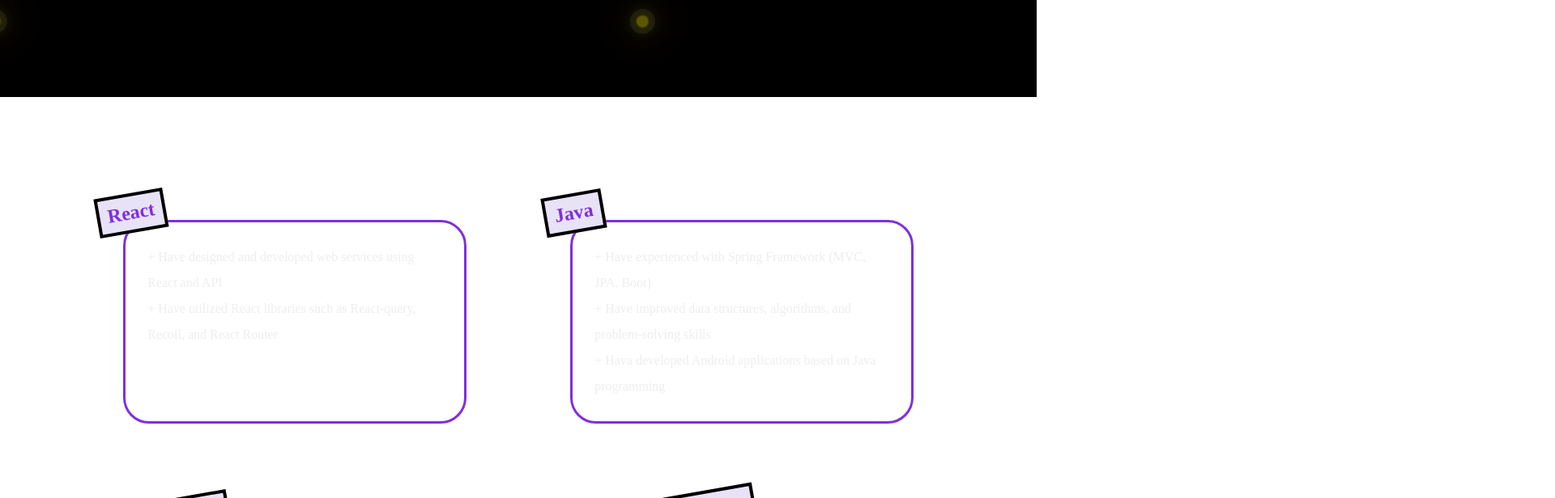
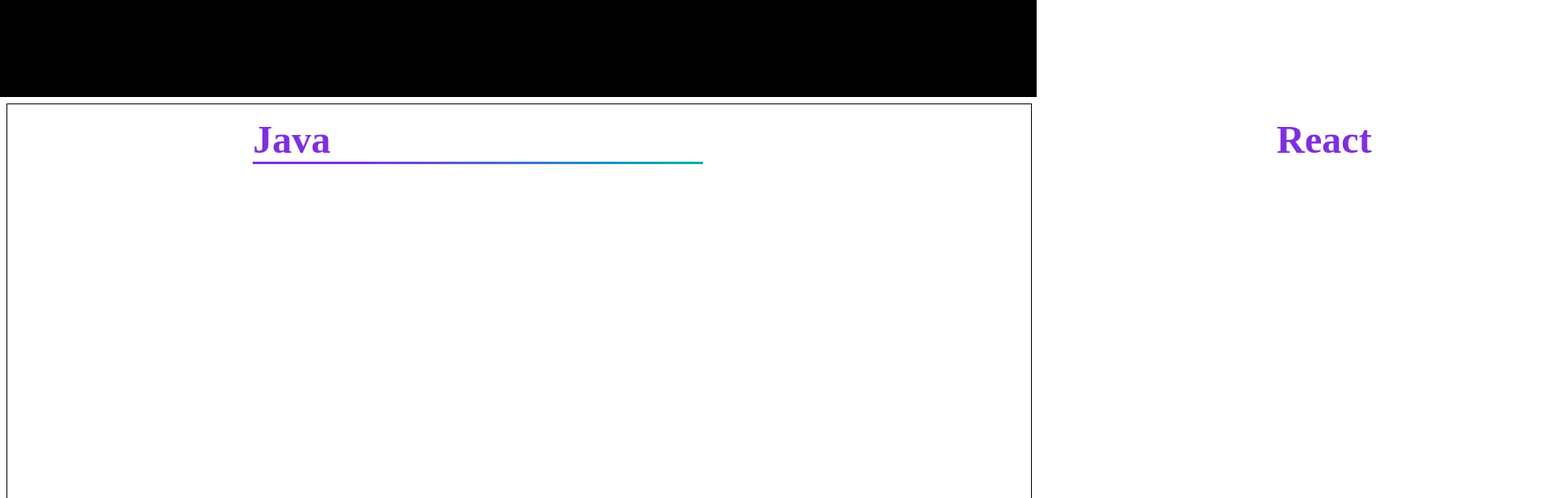
Before and after one commit to Hyukjoo-Lee/ReactJS_portfolio, a React (Create React App) app: page / in a window 1280 px wide. Shown: the part 680-1296 px from the top of the page at 81% size, 1920 px wide, since content can reach past the window. Built offline with nearby package versions, Linux system fonts and the light colour scheme.

Commit message:
design: information text slider animation

```diff
--- a/src/App.tsx
+++ b/src/App.tsx
@@ -1,8 +1,8 @@
 import { BrowserRouter } from "react-router-dom";
 import { ThemeProvider } from "styled-components";
 import Background from "./components/Background";
+import IntroPage from "./components/Intro/IntroPage";
 import NavBar from "./components/Navbar";
-import Skills from "./components/Skills/Skills";
 import SkillsPage from "./components/Skills/SkillsPage";
 import Start from "./components/Start/Start";
 import { theme } from "./theme";
@@ -15,6 +15,7 @@ function App() {
           <Background />
           <NavBar />
           <Start />
+          <IntroPage />
           <SkillsPage />
           {/* <Intro />
           <Skills />
--- /dev/null
+++ b/src/components/Intro/IntroPage.tsx
@@ -0,0 +1,21 @@
+import styled from "styled-components";
+import { Wrapper } from "../Wrapper";
+import IntroSlider from "./IntroSlider";
+
+const InfoBox = styled.div`
+  display: flex;
+  flex-direction: column;
+  align-items: center;
+  justify-content: center;
+`;
+const IntroPage = () => {
+  return (
+    <Wrapper>
+      <InfoBox>
+        <IntroSlider />
+      </InfoBox>
+    </Wrapper>
+  );
+};
+
+export default IntroPage;
--- /dev/null
+++ b/src/components/Intro/IntroSlider.tsx
@@ -0,0 +1,76 @@
+import styled from "styled-components";
+import { media } from "../../theme";
+
+const SlideContainer = styled.div`
+  width: 100%;
+  margin-top: 1em;
+`;
+
+const Slides = styled.div`
+  width: 600%;
+  overflow: hidden;
+  display: flex;
+  animation: slide 20s infinite;
+`;
+
+const Slide = styled.div`
+  width: 100%;
+  font-size: 3em;
+  font-weight: 700;
+  padding-left: 4%;
+  color: ${({ theme }) => theme.color.purple};
+
+  ${media.medium_max} {
+    font-size: 2em;
+  }
+`;
+
+export const ProgressContainer = styled.div<StyledModalProps>`
+  position: relative;
+  padding-left: 24%;
+  height: 0.3em;
+  width: 20%;
+`;
+
+export const Progress = styled.div`
+  height: 0.2em;
+  background: ${({ theme }) => theme.color.gradient};
+  position: absolute;
+  animation: progress 4s infinite;
+`;
+
+interface StyledModalProps {
+  height?: number;
+  width?: number;
+  paddingLeft?: number;
+}
+
+const IntroSlider = () => (
+  <SlideContainer>
+    <Slides>
+      <Slide>
+        <span className="__text">Full-Stack</span>
+      </Slide>
+      <Slide>
+        <span>Java</span>
+      </Slide>
+      <Slide>
+        <span className="__text">React</span>
+      </Slide>
+      <Slide>
+        <span className="__text">HTML / CSS</span>
+      </Slide>
+      <Slide>
+        <span className="__text">Javascript</span>
+      </Slide>
+      <Slide>
+        <span className="__text">Typescript</span>
+      </Slide>
+    </Slides>
+    <ProgressContainer>
+      <Progress />
+    </ProgressContainer>
+  </SlideContainer>
+);
+
+export default IntroSlider;
--- a/src/components/Skills/SkillsPage.tsx
+++ b/src/components/Skills/SkillsPage.tsx
@@ -1,6 +1,7 @@
 import styled from "styled-components";
 import { skills } from "../../data";
 import { media } from "../../theme";
+import { Wrapper } from "../Wrapper";
 import Skills from "./Skills";
 
 const SkillBoxes = styled.div`
@@ -21,11 +22,13 @@ const SkillBoxes = styled.div`
 
 const SkillsPage = () => {
   return (
-    <SkillBoxes>
-      {skills.map((skill, idx) => (
-        <Skills key={idx.toString()} skill={skill} />
-      ))}
-    </SkillBoxes>
+    <Wrapper>
+      <SkillBoxes>
+        {skills.map((skill, idx) => (
+          <Skills key={idx.toString()} skill={skill} />
+        ))}
+      </SkillBoxes>
+    </Wrapper>
   );
 };
 
--- a/src/index.css
+++ b/src/index.css
@@ -0,0 +1,54 @@
+@keyframes slide {
+  0% {
+    margin-left: 0;
+  }
+
+  15% {
+    margin-left: 0;
+  }
+
+  20% {
+    margin-left: -100%;
+  }
+
+  35% {
+    margin-left: -100%;
+  }
+
+  40% {
+    margin-left: -200%;
+  }
+
+  55% {
+    margin-left: -200%;
+  }
+
+  60% {
+    margin-left: -300%;
+  }
+
+  75% {
+    margin-left: -300%;
+  }
+
+  80% {
+    margin-left: -400%;
+  }
+
+  95% {
+    margin-left: -400%;
+  }
+
+  100% {
+    margin-left: 0;
+  }
+}
+@keyframes progress {
+  0% {
+    width: 0%;
+  }
+
+  70% {
+    width: 100%;
+  }
+}
```
